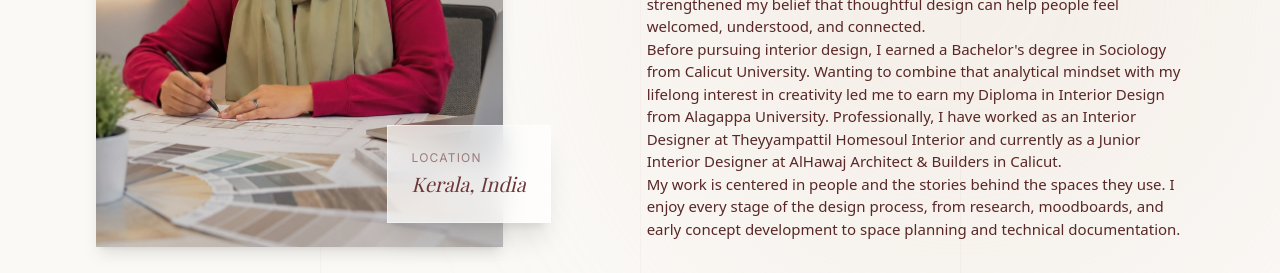
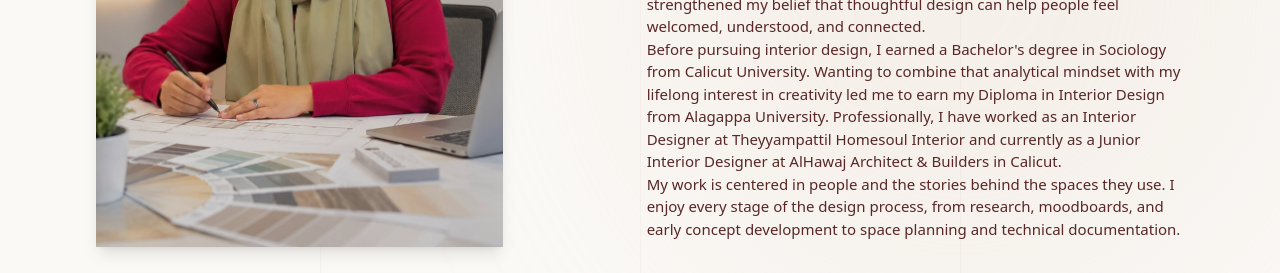
Before and after one commit to mariyam00786/faiha, a Next.js app: page / in a window 1280 px wide. Shown: the part 1240-1513 px from the top of the page. Built offline with nearby package versions, Linux system fonts and the light colour scheme; a web font is replaced by a local one.

Commit message:
Remove floating glass badge from ProfileIntro

```diff
--- a/src/components/ProfileIntro.tsx
+++ b/src/components/ProfileIntro.tsx
@@ -26,12 +26,6 @@ export function ProfileIntro() {
             unoptimized
             className="object-cover transition-transform duration-700 group-hover:scale-105"
           />
-
-          {/* NEW FEATURE: Floating Glass Badge */}
-          <div className="absolute bottom-6 -right-6 md:-right-12 bg-white/70 backdrop-blur-md border border-white/40 p-4 md:p-6 shadow-xl z-20 transform transition-transform duration-500 hover:-translate-y-2">
-            <p className="font-sans text-[10px] md:text-xs tracking-widest uppercase text-brand-dark/60 mb-1">Location</p>
-            <p className="font-serif italic text-lg md:text-xl text-brand-dark">Kerala, India</p>
-          </div>
         </div>
 
         {/* Right Side: Text Content */}
```
